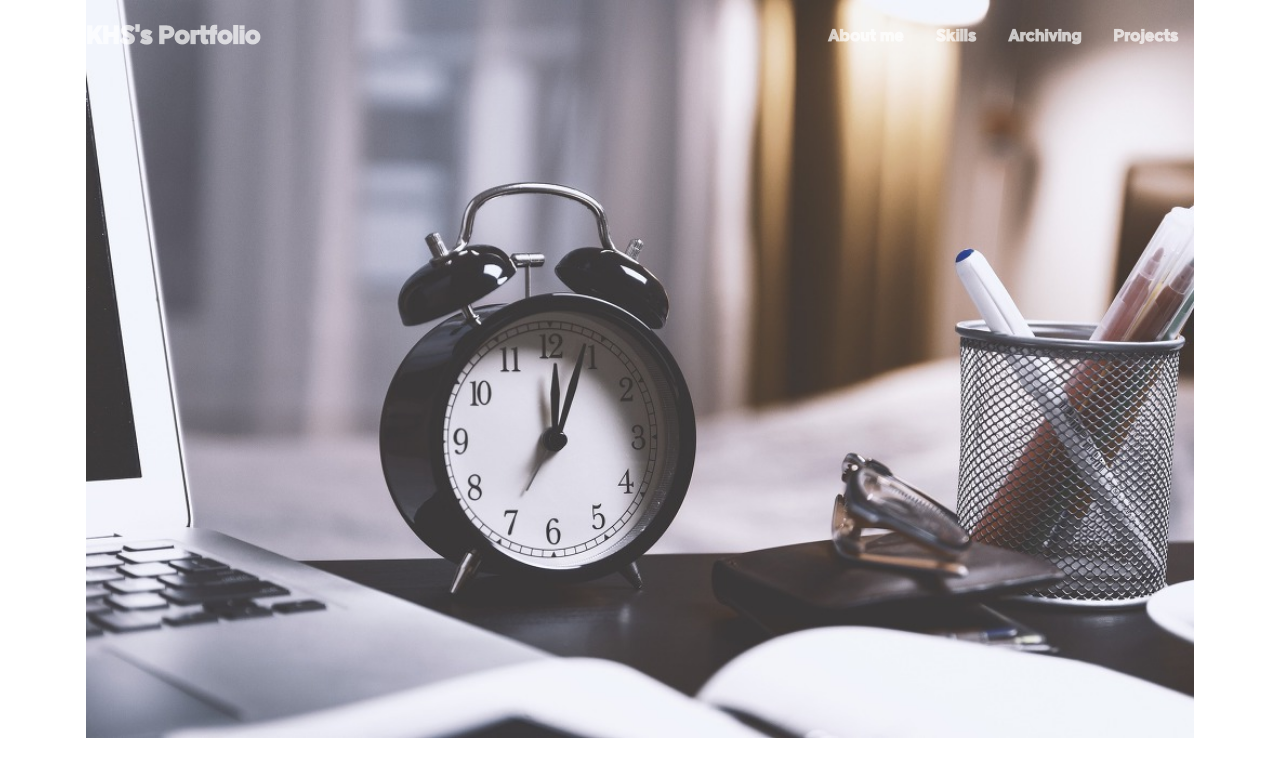
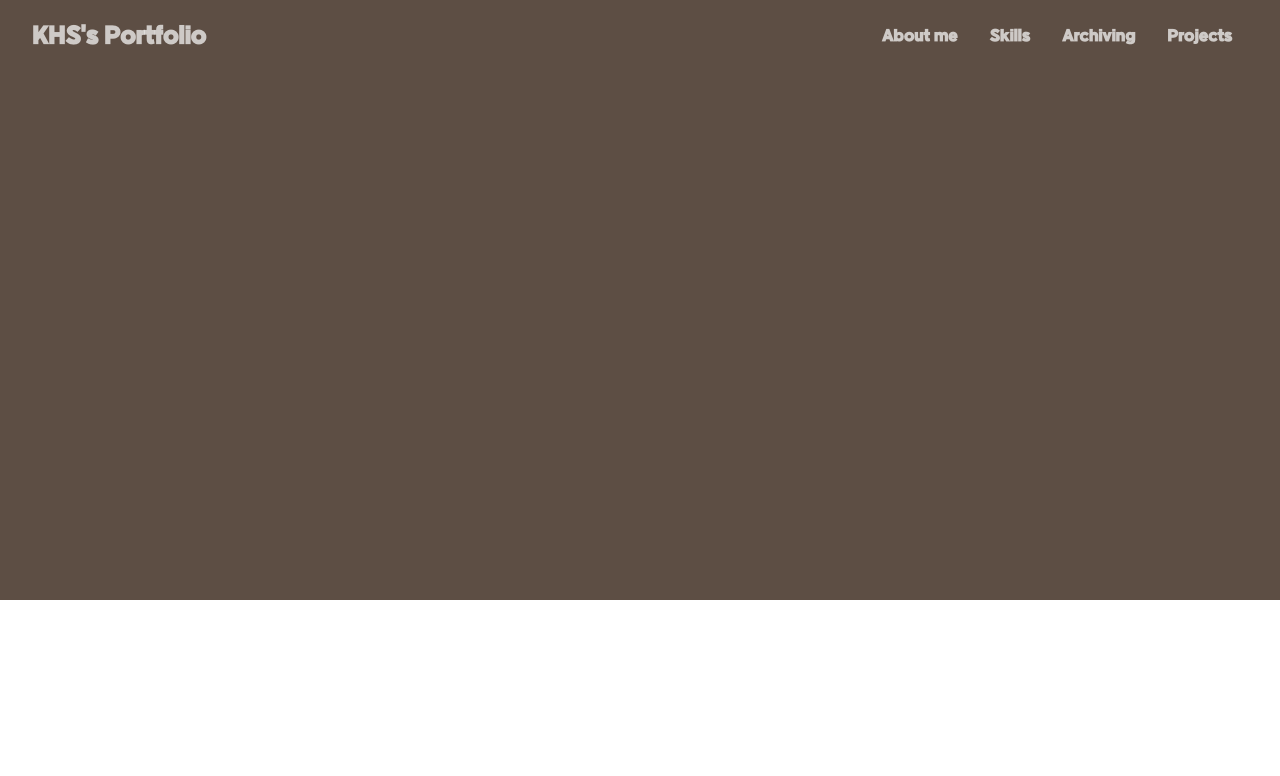
Before and after one commit to kimhsr/khs-portfolio, a React (Create React App) app: page / in a window 1280 px wide. Shown: the top 776 px of the page. Built offline with nearby package versions, Linux system fonts and the light colour scheme.

Commit message:
너비 수정

```diff
--- a/src/App.css
+++ b/src/App.css
@@ -7,4 +7,17 @@ body {
   margin: 0;
   font-family: "gangwon";
   line-height: normal;
+  width: 100%;
 }
+
+div {
+  box-sizing: border-box;
+}
+
+h1 {
+  font-size: 30px;
+}
+
+h4 {
+  font-size: 22px;
+}
--- a/src/components/Banner.css
+++ b/src/components/Banner.css
@@ -1,10 +1,10 @@
-.bannerImg {
+.bannerColor {
+  background-color: #5d4e44;
   position: fixed;
   top: 0;
   right: 0;
   left: 0;
-  background-color: transparent;
   width: 100%;
-  max-width: 69.25rem;
+  height: 600px;
   margin: 0 auto;
 }
--- a/src/components/Banner.js
+++ b/src/components/Banner.js
@@ -1,9 +1,11 @@
 import React from "react";
-import bannerImg from "../image/background_img.jpg";
+// import bannerImg from "../image/background_img.jpg";
 import "./Banner.css";
 
 function Banner() {
-  return <img alt="banner" src={bannerImg} className="bannerImg" />;
+  return <div>
+    <div className="bannerColor"></div>
+  </div>;
 }
 
 export default Banner;
--- a/src/components/Nav.css
+++ b/src/components/Nav.css
@@ -6,7 +6,6 @@
   background-color: transparent;
   z-index: 10;
   width: 100%;
-  max-width: 69.25rem;
   padding: 1.25rem 2rem;
   margin: 0 auto;
   transition: all 0.5s;
@@ -17,7 +16,7 @@
 }
 
 .nav__black {
-  color: #111 !important;
+  color: #5d4e44 !important;
 }
 
 .nav__logo {
```
